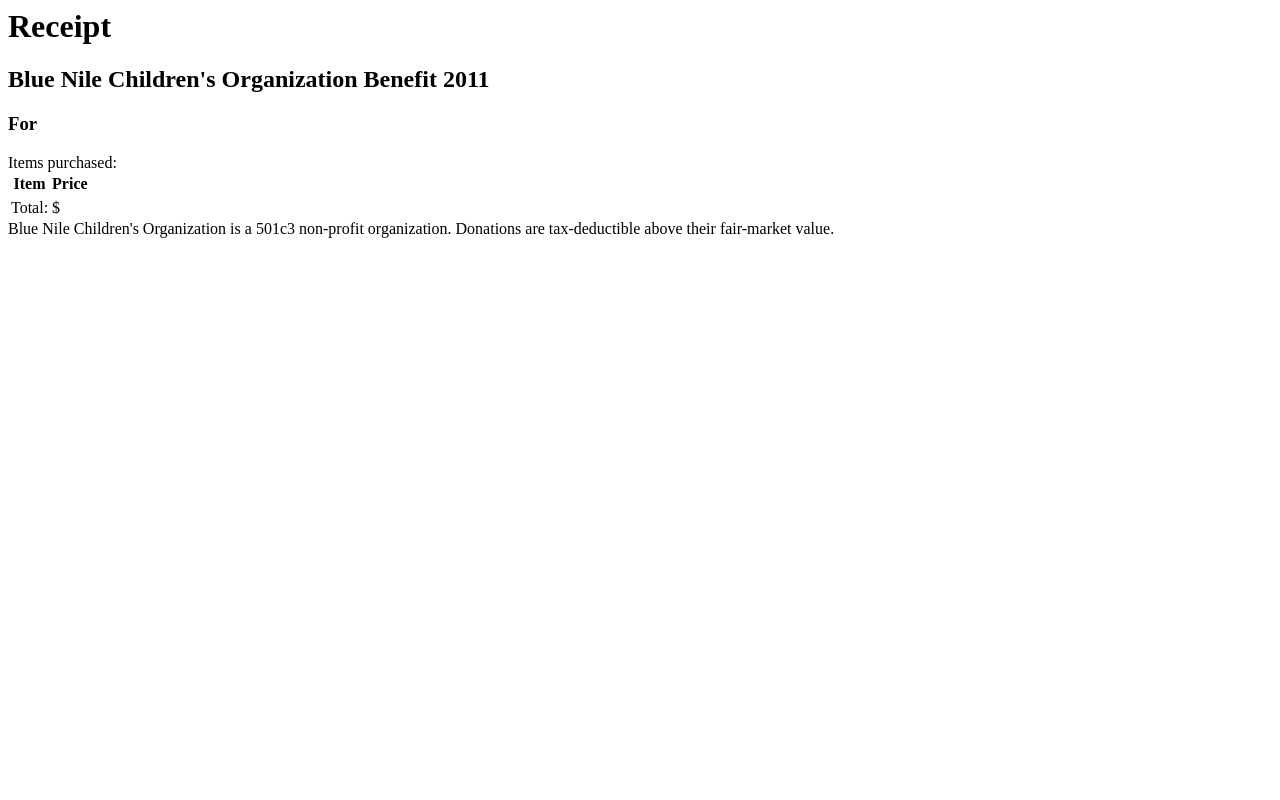
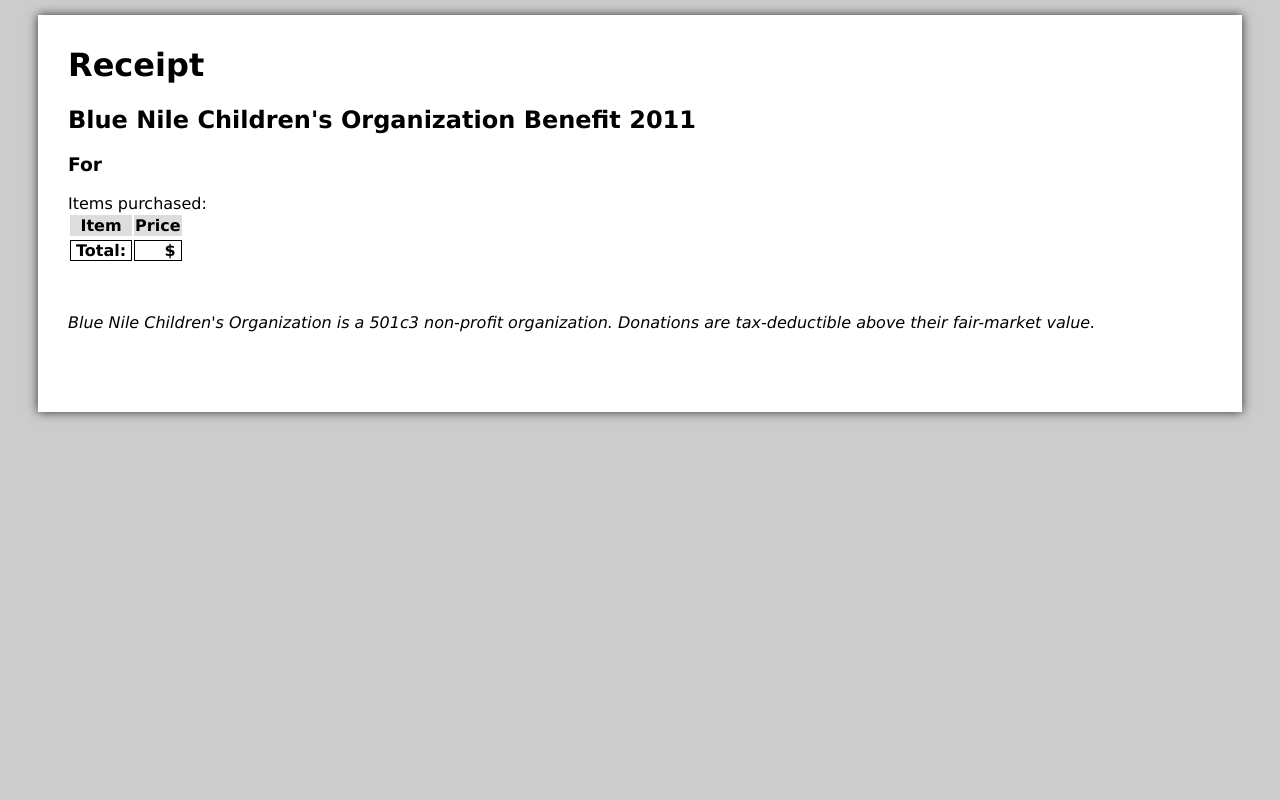
Before and after one commit to leopd/Djauction, a Django app: template auction/templates/receipt.html in a window 1280 px wide. Run offline with Django 3.2, Linux system fonts and the light colour scheme; the template is opened without the code that fills it, so the values that code supplies are empty.

Commit message:
Better looking receipt.

```diff
--- a/auction/models.py
+++ b/auction/models.py
@@ -53,5 +53,5 @@
 
     def name(self):
         if self.item_number:
-            return "%s %s" % (self.type, self.item_number)
-        return self.type
+            return "Silent Auction Item #%s" % (self.item_number)
+        return "Raise the paddle donation"
--- a/auction/templates/receipt.html
+++ b/auction/templates/receipt.html
@@ -2,9 +2,46 @@
     <head>
         <title>BNCO Receipt</title>
         <style>
+            body {
+                font-family: verdana, sans-serif;
+                background: #ccc;
+            }
+
+            th {
+                background: #ddd;
+            }
+            td {
+                border: solid 1px black;
+                padding: 0 5px;
+            }
+
+            .money {
+                text-align: right;
+            }
+
+            .total {
+                font-weight: bold;
+            }
+
+            .footer {
+                margin-top: 50px;
+                font-style: italic;
+            }
+
+            .main {
+              margin: 15px 30px;
+              padding: 10px 30px 80px;
+              background: #fff;
+              box-shadow: 0 0 10px #333;
+              -webkit-box-shadow: 0 0 10px #333;
+              -moz-box-shadow: 0 0 10px #333;
+
+
+            }
         </style>
     </head>
     <body>
+      <div class="main">
         <h1>Receipt</h1>
         <h2>Blue Nile Children's Organization Benefit 2011</h2>
 
@@ -20,16 +57,16 @@
         </tr>
         {% for purchase in person.purchase_set.all %}
         <tr>
-            <td>{{purchase.name}}
+            <td class="lineitem">{{purchase.name}}
             </td>
-            <td>${{purchase.amount|floatformat:2}}
+            <td class="money">${{purchase.amount|floatformat:2}}
             </td>
         </tr>
         {% endfor %}
         <tr class="separator"></tr>
         <tr class="total">
             <td>Total:</td>
-            <td>${{person.total|floatformat:2}}</td>
+            <td class="money total">${{person.total|floatformat:2}}</td>
         </tr>
         </table>
 
@@ -38,5 +75,6 @@
             Donations are tax-deductible above their fair-market value.
         </div>
 
+      </div>
     </body>
 </html>
```
Also changed, not shown: 1 other file.
